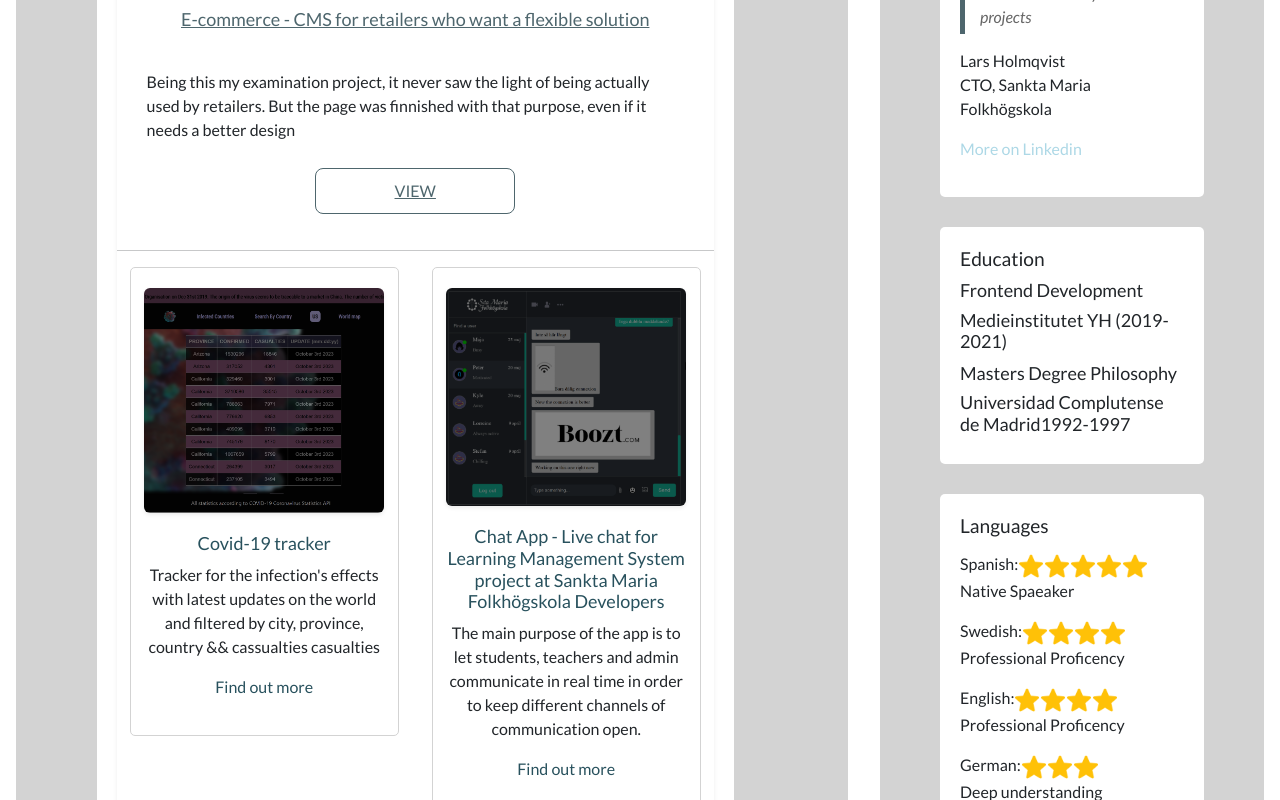
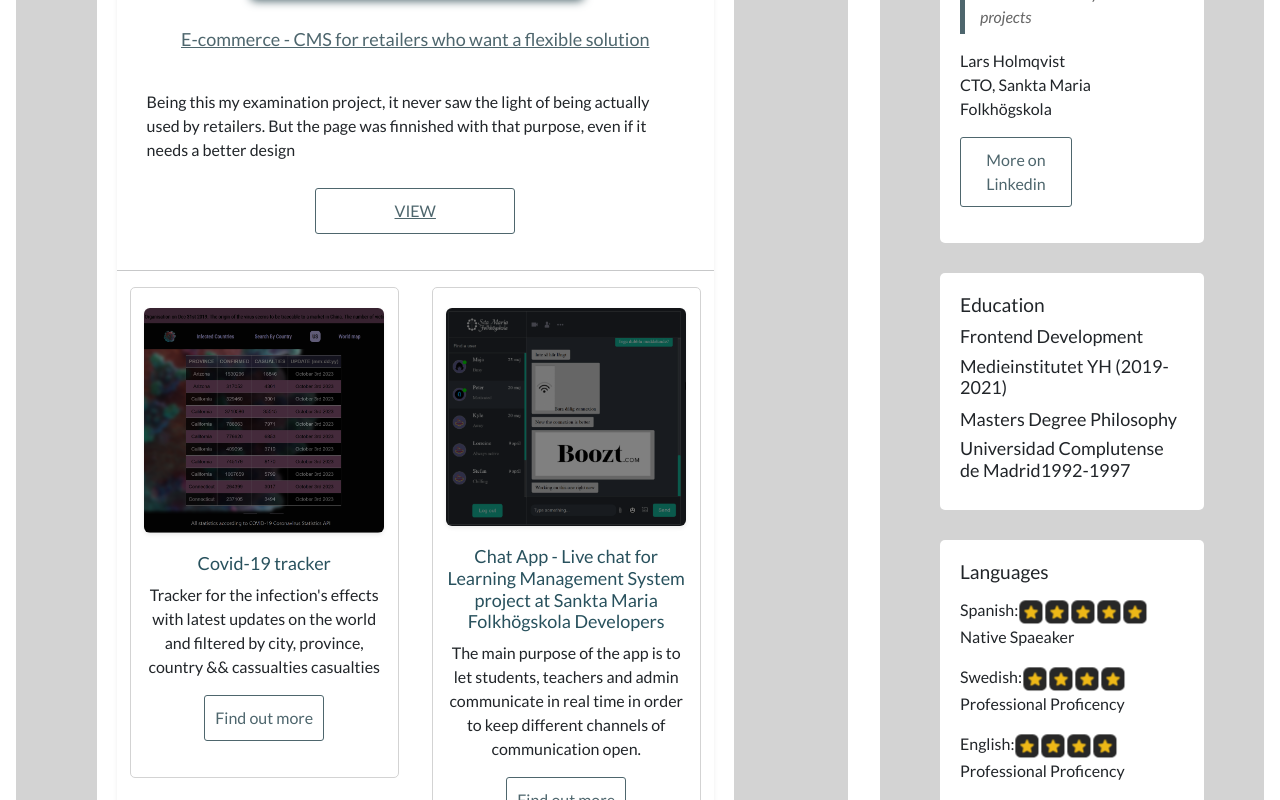
Before and after one commit to Gustaf26/portfolio-2024, a React (Vite) app: page / in a window 1280 px wide. Shown: the part 1120-1920 px from the top of the page. Built offline with nearby package versions, Linux system fonts and the light colour scheme; some icons are missing.

Commit message:
Styling the Find out more and setting some radius

```diff
--- a/src/assets/style.css
+++ b/src/assets/style.css
@@ -272,7 +272,13 @@ input:checked+.slider:before {
 
     }
 
+    & .about h3,
+    .about h2 {
+        margin-bottom: 0px 0 10px 10px;
+    }
+
     & .about p {
+        padding: 10px;
         line-height: 1.6;
     }
 
@@ -327,10 +333,10 @@ input:checked+.slider:before {
         border: 1px solid rgb(78, 102, 109);
         background-color: white;
         color: rgb(78, 102, 109);
+        border-radius: 3px;
 
         &:hover {
-            background-color: rgb(78, 102, 109);
-            color: white;
+            background-color: rgba(78, 102, 109, 0.2);
         }
     }
 
@@ -352,16 +358,7 @@ input:checked+.slider:before {
         color: white;
         text-transform: uppercase;
         padding: 5px;
-    }
 
-    & .more-link {
-        color: rgb(13, 91, 237);
-        font-weight: 400;
-        text-align: left;
-
-        &:hover {
-            color: blue;
-        }
     }
 
     & .less-featured {
@@ -403,18 +400,6 @@ input:checked+.slider:before {
                 & a {
                     width: 100%;
                 }
-            }
-        }
-
-        & a.more-link {
-            width: 100%;
-            text-align: center;
-            color: rgb(78, 102, 109) !important;
-
-            & img {
-                width: 12px;
-                height: 12px;
-                display: none;
             }
         }
     }
@@ -478,13 +463,21 @@ input:checked+.slider:before {
 }
 
 a.more-link {
-    width: 100%;
+    display: inline-block;
     text-align: center;
-    color: lightblue;
+    width: 50% !important;
+    padding: 10px 0;
+    border: 1px solid rgb(78, 102, 109) !important;
+    text-align: center;
+    color: rgb(78, 102, 109) !important;
+    border-radius: 3px;
+
+    &:hover {
+        background-color: rgba(78, 102, 109, 0.1);
+        /* color: white !important; */
+    }
 
     & img {
-        width: 12px;
-        height: 12px;
         display: none;
     }
 }
@@ -622,6 +615,8 @@ section {
             width: 20px;
             height: auto;
             margin: 3px 3px;
+            padding: 4px;
+            border-radius: 5px;
             animation: blink 2s infinite !important;
         }
     }
@@ -692,11 +687,14 @@ section {
 
 @keyframes blink {
     0% {
-        transform: scale(1.2)
+        transform: scale(1.2);
+        background-color: black;
     }
 
     100% {
-        transform: scale(0.8)
+        transform: scale(0.8);
+        padding: 0;
+        filter: invert(70%)
     }
 }
 
```
